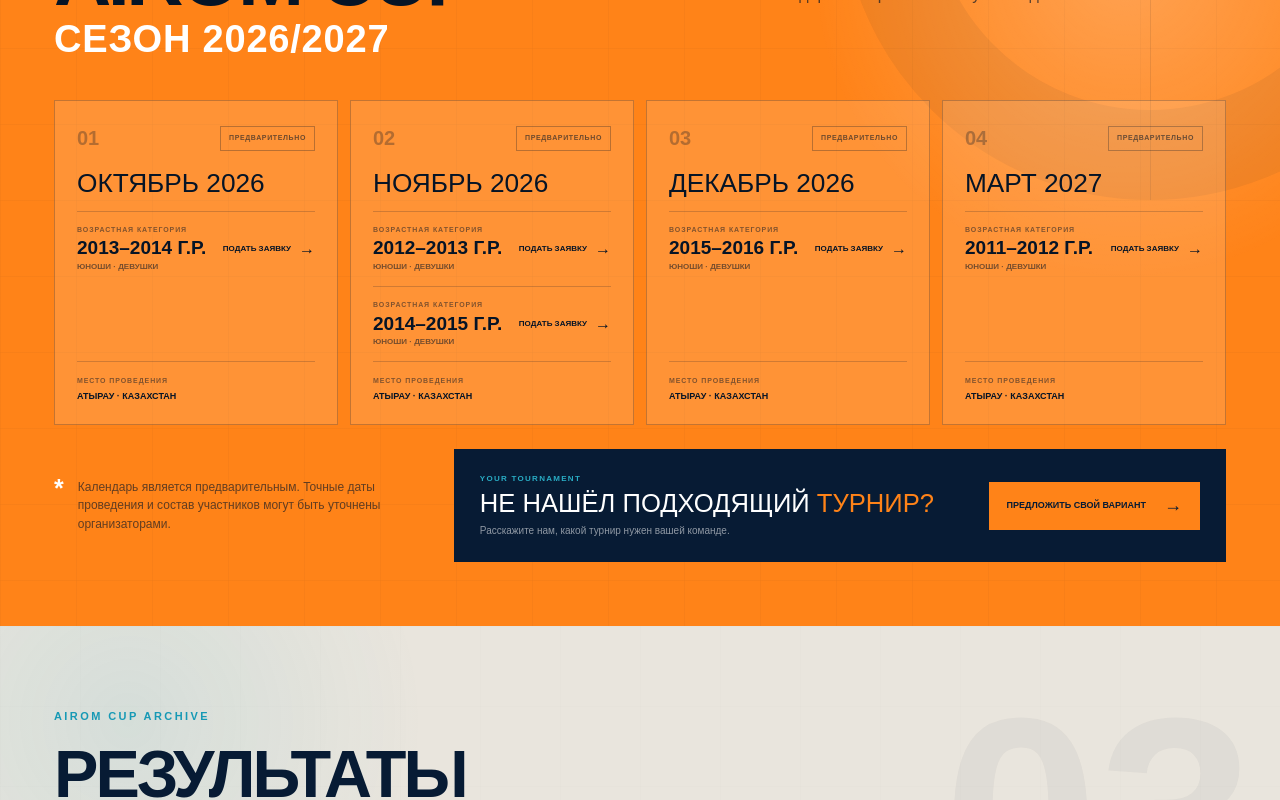
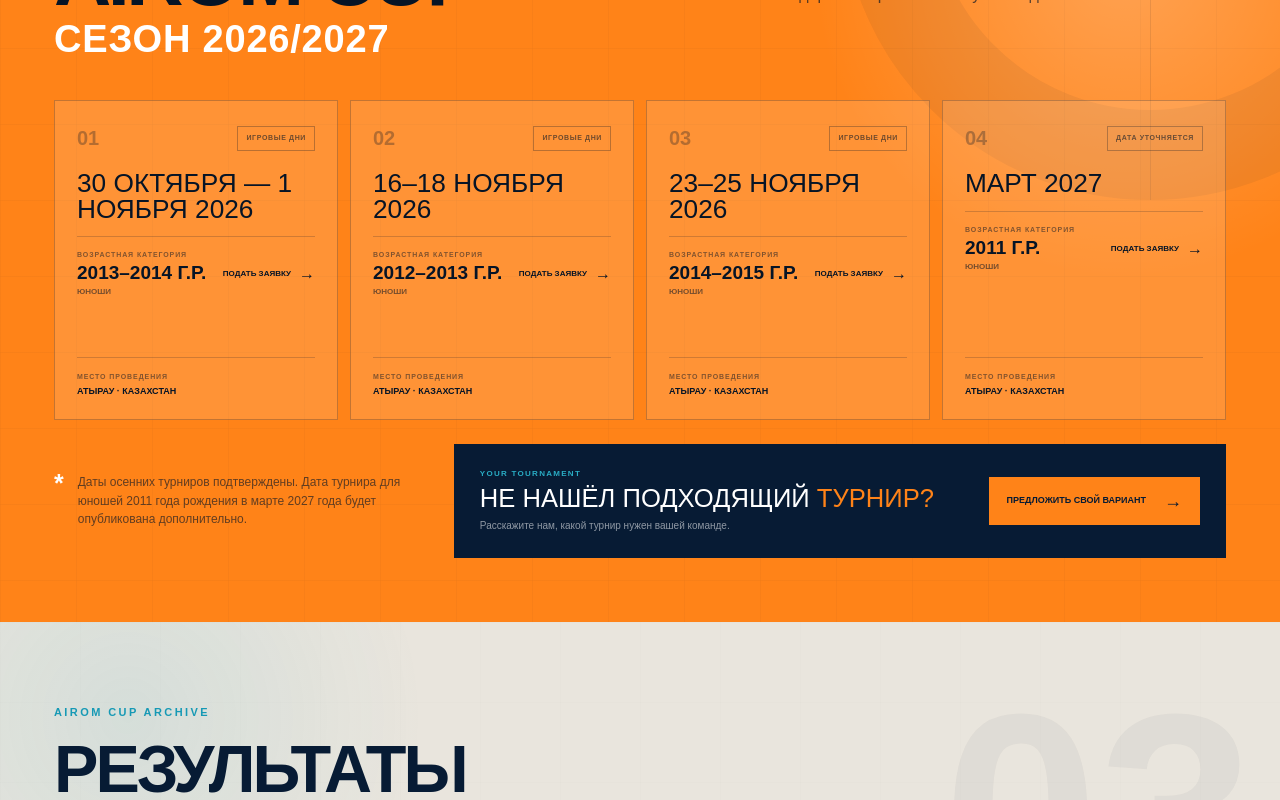
Before and after one commit to ewgftju/airom-cup, a Next.js app: page / in a window 1280 px wide. Shown: the part 980-1780 px from the top of the page. Built offline with nearby package versions, Linux system fonts and the light colour scheme.

Commit message:
Update AIROM CUP tournament calendar

```diff
--- a/src/components/sections/CalendarResults.tsx
+++ b/src/components/sections/CalendarResults.tsx
@@ -50,7 +50,7 @@
               <article key={month[0].dates} className={styles.monthCard}>
                 <div className={styles.monthTopline}>
                   <span>{String(monthIndex + 1).padStart(2, "0")}</span>
-                  <i>{copy.calendar.status}</i>
+                  <i>{month[0].status}</i>
                 </div>
 
                 <h3>{month[0].dates}</h3>
--- a/src/data/tournaments.ts
+++ b/src/data/tournaments.ts
@@ -14,6 +14,8 @@
 
   dates: string;
 
+  status: string;
+
   location: string;
 
   badge: string;
@@ -27,19 +29,21 @@
 
     title: "AIROM CUP",
 
-    allowedCategories: ["boys", "girls"],
+    allowedCategories: ["boys"],
 
-    categoryLabel: "ЮНОШИ · ДЕВУШКИ",
+    categoryLabel: "ЮНОШИ",
 
     age: "2013–2014 Г.Р.",
 
     eligibleBirthYears: ["2013", "2014"],
 
-    dates: "ОКТЯБРЬ 2026",
+    dates: "30 ОКТЯБРЯ — 1 НОЯБРЯ 2026",
+
+    status: "ИГРОВЫЕ ДНИ",
 
     location: "АТЫРАУ · КАЗАХСТАН",
 
-    badge: "ОКТЯБРЬ 2026",
+    badge: "30 ОКТ — 1 НОЯ 2026",
 
     isActive: true,
   },
@@ -49,19 +53,21 @@
 
     title: "AIROM CUP",
 
-    allowedCategories: ["boys", "girls"],
+    allowedCategories: ["boys"],
 
-    categoryLabel: "ЮНОШИ · ДЕВУШКИ",
+    categoryLabel: "ЮНОШИ",
 
     age: "2012–2013 Г.Р.",
 
     eligibleBirthYears: ["2012", "2013"],
 
-    dates: "НОЯБРЬ 2026",
+    dates: "16–18 НОЯБРЯ 2026",
+
+    status: "ИГРОВЫЕ ДНИ",
 
     location: "АТЫРАУ · КАЗАХСТАН",
 
-    badge: "НОЯБРЬ 2026",
+    badge: "16–18 НОЯ 2026",
 
     isActive: true,
   },
@@ -71,19 +77,21 @@
 
     title: "AIROM CUP",
 
-    allowedCategories: ["boys", "girls"],
+    allowedCategories: ["boys"],
 
-    categoryLabel: "ЮНОШИ · ДЕВУШКИ",
+    categoryLabel: "ЮНОШИ",
 
     age: "2014–2015 Г.Р.",
 
     eligibleBirthYears: ["2014", "2015"],
 
-    dates: "НОЯБРЬ 2026",
+    dates: "23–25 НОЯБРЯ 2026",
+
+    status: "ИГРОВЫЕ ДНИ",
 
     location: "АТЫРАУ · КАЗАХСТАН",
 
-    badge: "НОЯБРЬ 2026",
+    badge: "23–25 НОЯ 2026",
 
     isActive: true,
   },
@@ -93,9 +101,9 @@
 
     title: "AIROM CUP",
 
-    allowedCategories: ["boys", "girls"],
+    allowedCategories: ["boys"],
 
-    categoryLabel: "ЮНОШИ · ДЕВУШКИ",
+    categoryLabel: "ЮНОШИ",
 
     age: "2015–2016 Г.Р.",
 
@@ -103,11 +111,13 @@
 
     dates: "ДЕКАБРЬ 2026",
 
+    status: "СНЯТ С КАЛЕНДАРЯ",
+
     location: "АТЫРАУ · КАЗАХСТАН",
 
     badge: "ДЕКАБРЬ 2026",
 
-    isActive: true,
+    isActive: false,
   },
 
   {
@@ -115,15 +125,17 @@
 
     title: "AIROM CUP",
 
-    allowedCategories: ["boys", "girls"],
+    allowedCategories: ["boys"],
 
-    categoryLabel: "ЮНОШИ · ДЕВУШКИ",
+    categoryLabel: "ЮНОШИ",
 
-    age: "2011–2012 Г.Р.",
+    age: "2011 Г.Р.",
 
-    eligibleBirthYears: ["2011", "2012"],
+    eligibleBirthYears: ["2011"],
 
     dates: "МАРТ 2027",
+
+    status: "ДАТА УТОЧНЯЕТСЯ",
 
     location: "АТЫРАУ · КАЗАХСТАН",
 
--- a/src/i18n/translations.ts
+++ b/src/i18n/translations.ts
@@ -20,7 +20,7 @@
       choose: "ВЫБРАТЬ ТУРНИР",
       custom: "ПРЕДЛОЖИТЬ СВОЙ ВАРИАНТ",
       location: "АТЫРАУ · КАЗАХСТАН",
-      categories: "ЮНОШИ · ДЕВУШКИ · МЕЖДУНАРОДНЫЙ",
+      categories: "ЮНОШИ · МЕЖДУНАРОДНЫЙ",
     },
     calendar: {
       eyebrow: "КАЛЕНДАРЬ ТУРНИРОВ",
@@ -30,9 +30,9 @@
       period: "ПЕРИОД",
       category: "ВОЗРАСТНАЯ КАТЕГОРИЯ",
       location: "МЕСТО ПРОВЕДЕНИЯ",
-      status: "ПРЕДВАРИТЕЛЬНО",
+      status: "ИГРОВЫЕ ДНИ",
       apply: "ПОДАТЬ ЗАЯВКУ",
-      note: "Календарь является предварительным. Точные даты проведения и состав участников могут быть уточнены организаторами.",
+      note: "Даты осенних турниров подтверждены. Дата турнира для юношей 2011 года рождения в марте 2027 года будет опубликована дополнительно.",
     },
     results: {
       eyebrow: "AIROM CUP ARCHIVE",
@@ -64,7 +64,7 @@
       custom2: "ПОДХОДЯЩИЙ",
       custom3: "ТУРНИР?",
       customDescription: "Расскажите нам, какой турнир нужен вашей команде.",
-      preferences: ["ЮНОШИ ИЛИ ДЕВУШКИ", "ВОЗРАСТ ИГРОКОВ", "УДОБНЫЕ ДАТЫ"],
+      preferences: ["ЮНОШИ", "ВОЗРАСТ ИГРОКОВ", "УДОБНЫЕ ДАТЫ"],
       propose: "ПРЕДЛОЖИТЬ СВОЙ ВАРИАНТ",
       bottom: "ТВОЯ КОМАНДА · ТВОИ ДАТЫ · ТВОЙ ТУРНИР",
     },
@@ -76,7 +76,7 @@
       body: "Здесь будет размещена подробная информация об истории турнира, его ценностях, организаторах и формате проведения. Текст пока является тестовым — вы сможете заменить его в любое время.",
       facts: [
         { value: "01", label: "МЕЖДУНАРОДНЫЙ ФОРМАТ" },
-        { value: "02", label: "ЮНОШИ И ДЕВУШКИ" },
+        { value: "02", label: "ТУРНИРЫ СРЕДИ ЮНОШЕЙ" },
         { value: "03", label: "АТЫРАУ · КАЗАХСТАН" },
       ],
     },
@@ -112,7 +112,7 @@
       choose: "ТУРНИРДІ ТАҢДАУ",
       custom: "ӨЗ НҰСҚАҢДЫ ҰСЫНУ",
       location: "АТЫРАУ · ҚАЗАҚСТАН",
-      categories: "ҰЛДАР · ҚЫЗДАР · ХАЛЫҚАРАЛЫҚ",
+      categories: "ҰЛДАР · ХАЛЫҚАРАЛЫҚ",
     },
     calendar: {
       eyebrow: "ТУРНИР КҮНТІЗБЕСІ",
@@ -122,9 +122,9 @@
       period: "КЕЗЕҢ",
       category: "ЖАС САНАТЫ",
       location: "ӨТЕТІН ЖЕРІ",
-      status: "АЛДЫН АЛА",
+      status: "ОЙЫН КҮНДЕРІ",
       apply: "ӨТІНІМ БЕРУ",
-      note: "Күнтізбе алдын ала жасалған. Өткізудің нақты күндері мен қатысушылар құрамы ұйымдастырушылармен нақтылануы мүмкін.",
+      note: "Күзгі турнирлердің күндері бекітілді. 2011 жылы туған ұлдар турнирінің 2027 жылғы наурыздағы нақты күні қосымша жарияланады.",
     },
     results: {
       eyebrow: "AIROM CUP МҰРАҒАТЫ",
@@ -156,7 +156,7 @@
       custom2: "ТУРНИР",
       custom3: "ТАБЫЛМАДЫ МА?",
       customDescription: "Командаңызға қандай турнир қажет екенін айтып беріңіз.",
-      preferences: ["ҰЛДАР НЕМЕСЕ ҚЫЗДАР", "ОЙЫНШЫЛАРДЫҢ ЖАСЫ", "ЫҢҒАЙЛЫ КҮНДЕР"],
+      preferences: ["ҰЛДАР", "ОЙЫНШЫЛАРДЫҢ ЖАСЫ", "ЫҢҒАЙЛЫ КҮНДЕР"],
       propose: "ӨЗ НҰСҚАҢДЫ ҰСЫНУ",
       bottom: "СЕНІҢ КОМАНДАҢ · СЕНІҢ КҮНДЕРІҢ · СЕНІҢ ТУРНИРІҢ",
     },
@@ -168,7 +168,7 @@
       body: "Мұнда турнирдің тарихы, құндылықтары, ұйымдастырушылары және өткізу форматы туралы толық ақпарат орналастырылады. Бұл әзірге тестілік мәтін — оны кез келген уақытта ауыстыра аласыз.",
       facts: [
         { value: "01", label: "ХАЛЫҚАРАЛЫҚ ФОРМАТ" },
-        { value: "02", label: "ҰЛДАР МЕН ҚЫЗДАР" },
+        { value: "02", label: "ҰЛДАР АРАСЫНДАҒЫ ТУРНИРЛЕР" },
         { value: "03", label: "АТЫРАУ · ҚАЗАҚСТАН" },
       ],
     },
@@ -204,7 +204,7 @@
       choose: "CHOOSE A TOURNAMENT",
       custom: "SUGGEST YOUR FORMAT",
       location: "ATYRAU · KAZAKHSTAN",
-      categories: "BOYS · GIRLS · INTERNATIONAL",
+      categories: "BOYS · INTERNATIONAL",
     },
     calendar: {
       eyebrow: "TOURNAMENT CALENDAR",
@@ -214,9 +214,9 @@
       period: "PERIOD",
       category: "AGE CATEGORY",
       location: "LOCATION",
-      status: "PROVISIONAL",
+      status: "GAME DAYS",
       apply: "APPLY NOW",
-      note: "This calendar is provisional. Exact tournament dates and participant line-ups may be adjusted by the organizers.",
+      note: "The autumn tournament dates are confirmed. The exact March 2027 date for boys born in 2011 will be announced separately.",
     },
     results: {
       eyebrow: "AIROM CUP ARCHIVE",
@@ -248,7 +248,7 @@
       custom2: "THE RIGHT",
       custom3: "TOURNAMENT?",
       customDescription: "Tell us what kind of tournament your team needs.",
-      preferences: ["BOYS OR GIRLS", "PLAYERS' AGE", "PREFERRED DATES"],
+      preferences: ["BOYS", "PLAYERS' AGE", "PREFERRED DATES"],
       propose: "SUGGEST YOUR FORMAT",
       bottom: "YOUR TEAM · YOUR DATES · YOUR TOURNAMENT",
     },
@@ -260,7 +260,7 @@
       body: "This section will feature the tournament's story, values, organizers and competition format. This is placeholder copy for now — you can replace it at any time.",
       facts: [
         { value: "01", label: "INTERNATIONAL FORMAT" },
-        { value: "02", label: "BOYS AND GIRLS" },
+        { value: "02", label: "BOYS' TOURNAMENTS" },
         { value: "03", label: "ATYRAU · KAZAKHSTAN" },
       ],
     },
@@ -294,17 +294,17 @@
 };
 
 const tournamentDefinitions = [
-  ["airom-cup-2013-2014-oct-2026", "2013–2014", "ОКТЯБРЬ 2026", "ҚАЗАН 2026", "OCTOBER 2026"],
-  ["airom-cup-2012-2013-nov-2026", "2012–2013", "НОЯБРЬ 2026", "ҚАРАША 2026", "NOVEMBER 2026"],
-  ["airom-cup-2014-2015-nov-2026", "2014–2015", "НОЯБРЬ 2026", "ҚАРАША 2026", "NOVEMBER 2026"],
-  ["airom-cup-2015-2016-dec-2026", "2015–2016", "ДЕКАБРЬ 2026", "ЖЕЛТОҚСАН 2026", "DECEMBER 2026"],
-  ["airom-cup-2011-2012-mar-2027", "2011–2012", "МАРТ 2027", "НАУРЫЗ 2027", "MARCH 2027"],
+  ["airom-cup-2013-2014-oct-2026", "2013–2014", "30 ОКТЯБРЯ — 1 НОЯБРЯ 2026", "30 ҚАЗАН — 1 ҚАРАША 2026", "OCT 30 — NOV 1, 2026", "ИГРОВЫЕ ДНИ", "ОЙЫН КҮНДЕРІ", "GAME DAYS"],
+  ["airom-cup-2012-2013-nov-2026", "2012–2013", "16–18 НОЯБРЯ 2026", "16–18 ҚАРАША 2026", "NOV 16–18, 2026", "ИГРОВЫЕ ДНИ", "ОЙЫН КҮНДЕРІ", "GAME DAYS"],
+  ["airom-cup-2014-2015-nov-2026", "2014–2015", "23–25 НОЯБРЯ 2026", "23–25 ҚАРАША 2026", "NOV 23–25, 2026", "ИГРОВЫЕ ДНИ", "ОЙЫН КҮНДЕРІ", "GAME DAYS"],
+  ["airom-cup-2015-2016-dec-2026", "2015–2016", "ДЕКАБРЬ 2026", "ЖЕЛТОҚСАН 2026", "DECEMBER 2026", "СНЯТ С КАЛЕНДАРЯ", "КҮНТІЗБЕДЕН АЛЫНДЫ", "REMOVED"],
+  ["airom-cup-2011-2012-mar-2027", "2011", "МАРТ 2027", "НАУРЫЗ 2027", "MARCH 2027", "ДАТА УТОЧНЯЕТСЯ", "КҮНІ НАҚТЫЛАНАДЫ", "DATE TBC"],
 ] as const;
 
-for (const [id, years, ruDate, kkDate, enDate] of tournamentDefinitions) {
-  tournamentCopy.ru[id] = { title: "AIROM CUP", categoryLabel: "ЮНОШИ · ДЕВУШКИ", age: `${years} Г.Р.`, dates: ruDate, location: "АТЫРАУ · КАЗАХСТАН", badge: ruDate };
-  tournamentCopy.kk[id] = { title: "AIROM CUP", categoryLabel: "ҰЛДАР · ҚЫЗДАР", age: `${years} Т.Ж.`, dates: kkDate, location: "АТЫРАУ · ҚАЗАҚСТАН", badge: kkDate };
-  tournamentCopy.en[id] = { title: "AIROM CUP", categoryLabel: "BOYS · GIRLS", age: `BORN ${years}`, dates: enDate, location: "ATYRAU · KAZAKHSTAN", badge: enDate };
+for (const [id, years, ruDate, kkDate, enDate, ruStatus, kkStatus, enStatus] of tournamentDefinitions) {
+  tournamentCopy.ru[id] = { title: "AIROM CUP", categoryLabel: "ЮНОШИ", age: `${years} Г.Р.`, dates: ruDate, status: ruStatus, location: "АТЫРАУ · КАЗАХСТАН", badge: ruDate };
+  tournamentCopy.kk[id] = { title: "AIROM CUP", categoryLabel: "ҰЛДАР", age: `${years} Т.Ж.`, dates: kkDate, status: kkStatus, location: "АТЫРАУ · ҚАЗАҚСТАН", badge: kkDate };
+  tournamentCopy.en[id] = { title: "AIROM CUP", categoryLabel: "BOYS", age: `BORN ${years}`, dates: enDate, status: enStatus, location: "ATYRAU · KAZAKHSTAN", badge: enDate };
 }
 
 export function localizeTournament(tournament: Tournament, language: Language): Tournament {
@@ -321,7 +321,7 @@
       choose: ["ВЫБРАТЬ", "ТУРНИР"], custom: ["СВОЙ", "ВАРИАНТ"], selected: "ВЫБРАННЫЙ ТУРНИР",
       category: "КАТЕГОРИЯ", age: "ВОЗРАСТ", dates: "ДАТЫ", location: "МЕСТО",
       customEyebrow: "YOUR TOURNAMENT", customSummary: ["МЫ ХОТИМ", "УЗНАТЬ,", "ЧТО НУЖНО ВАМ."],
-      customItems: ["КОМАНДА И ГОРОД", "ЮНОШИ ИЛИ ДЕВУШКИ", "ВОЗРАСТ ИГРОКОВ", "УДОБНЫЕ ДАТЫ"],
+      customItems: ["КОМАНДА И ГОРОД", "ВОЗРАСТ ИГРОКОВ", "УДОБНЫЕ ДАТЫ"],
       footer: "АТЫРАУ · КАЗАХСТАН",
     },
     form: {
@@ -329,7 +329,7 @@
       stepOne: "STEP ONE", teamTitle: ["РАССКАЖИТЕ", "О КОМАНДЕ"], teamDescription: "Начнём с основной информации о вашей команде.",
       teamName: "НАЗВАНИЕ КОМАНДЫ", country: "СТРАНА", city: "ГОРОД", teamPlaceholder: "Например: Barsy Atyrau", countryPlaceholder: "Например: Казахстан", cityPlaceholder: "Например: Атырау",
       stepTwo: "STEP TWO", tournamentTeamTitle: ["ВАША", "КОМАНДА."], customTeamTitle: ["КТО", "ПРИЕДЕТ?"],
-      tournamentTeamDescription: "Выберите категорию и год рождения команды согласно условиям выбранного турнира.", customTeamDescription: "Выберите категорию команды и год рождения игроков.",
+      tournamentTeamDescription: "Укажите год рождения команды согласно условиям выбранного турнира.", customTeamDescription: "Укажите год рождения игроков. Заявки принимаются только от команд юношей.",
       teamCategory: "КАТЕГОРИЯ КОМАНДЫ", setByTournament: "ЗАДАНО УСЛОВИЯМИ ТУРНИРА", tournamentRule: "УСЛОВИЕ ТУРНИРА", teamBirthYear: "ГОД РОЖДЕНИЯ ВАШЕЙ КОМАНДЫ", playersBirthYear: "ГОД РОЖДЕНИЯ ИГРОКОВ", enterBirthYear: "УКАЖИТЕ ГОД РОЖДЕНИЯ", birthYearPlaceholder: "Например: 2017", boys: "ЮНОШИ", girls: "ДЕВУШКИ",
       stepThree: "STEP THREE", confirmTitle: ["ПОДТВЕРДИТЕ", "ВЫБОР."], confirmDescription: "Проверьте выбранный турнир перед продолжением.", selectedTournament: "SELECTED TOURNAMENT", confirmed: "ВЫБОР ПОДТВЕРЖДЁН", confirm: "ПОДТВЕРЖДАЮ ВЫБОР",
       timingTitle: ["КОГДА ВАМ", "УДОБНО?"], timingDescription: "Выберите примерные сроки. Можно указать несколько периодов.", preferredYear: "ЖЕЛАТЕЛЬНЫЙ ГОД", flexible: "НЕ ВАЖНО", approximatePeriod: "ПРИМЕРНЫЙ ПЕРИОД", multiple: "МОЖНО НЕСКОЛЬКО", customDates: "СВОЙ ВАРИАНТ ДАТ", datesPlaceholder: "Например: 15–25 июня",
@@ -347,7 +347,7 @@
       choose: ["ТУРНИРДІ", "ТАҢДАУ"], custom: ["ӨЗ", "НҰСҚАҢ"], selected: "ТАҢДАЛҒАН ТУРНИР",
       category: "САНАТ", age: "ЖАСЫ", dates: "КҮНДЕРІ", location: "ӨТЕТІН ЖЕРІ",
       customEyebrow: "СІЗДІҢ ТУРНИРІҢІЗ", customSummary: ["БІЗ СІЗГЕ", "НЕ ҚАЖЕТ ЕКЕНІН", "БІЛГІМІЗ КЕЛЕДІ."],
-      customItems: ["КОМАНДА ЖӘНЕ ҚАЛА", "ҰЛДАР НЕМЕСЕ ҚЫЗДАР", "ОЙЫНШЫЛАРДЫҢ ЖАСЫ", "ЫҢҒАЙЛЫ КҮНДЕР"],
+      customItems: ["КОМАНДА ЖӘНЕ ҚАЛА", "ОЙЫНШЫЛАРДЫҢ ЖАСЫ", "ЫҢҒАЙЛЫ КҮНДЕР"],
       footer: "АТЫРАУ · ҚАЗАҚСТАН",
     },
     form: {
@@ -355,7 +355,7 @@
       stepOne: "БІРІНШІ ҚАДАМ", teamTitle: ["КОМАНДА", "ТУРАЛЫ"], teamDescription: "Командаңыз туралы негізгі ақпараттан бастайық.",
       teamName: "КОМАНДА АТАУЫ", country: "ЕЛ", city: "ҚАЛА", teamPlaceholder: "Мысалы: Barsy Atyrau", countryPlaceholder: "Мысалы: Қазақстан", cityPlaceholder: "Мысалы: Атырау",
       stepTwo: "ЕКІНШІ ҚАДАМ", tournamentTeamTitle: ["СІЗДІҢ", "КОМАНДАҢЫЗ."], customTeamTitle: ["КІМ", "КЕЛЕДІ?"],
-      tournamentTeamDescription: "Таңдалған турнир шарттарына сәйкес команда санаты мен туған жылын таңдаңыз.", customTeamDescription: "Команда санатын және ойыншылардың туған жылын таңдаңыз.",
+      tournamentTeamDescription: "Таңдалған турнир шарттарына сәйкес команданың туған жылын таңдаңыз.", customTeamDescription: "Ойыншылардың туған жылын көрсетіңіз. Өтінімдер тек ұлдар командаларынан қабылданады.",
       teamCategory: "КОМАНДА САНАТЫ", setByTournament: "ТУРНИР ШАРТТАРЫМЕН БЕЛГІЛЕНГЕН", tournamentRule: "ТУРНИР ШАРТЫ", teamBirthYear: "КОМАНДАҢЫЗДЫҢ ТУҒАН ЖЫЛЫ", playersBirthYear: "ОЙЫНШЫЛАРДЫҢ ТУҒАН ЖЫЛЫ", enterBirthYear: "ТУҒАН ЖЫЛЫН КӨРСЕТІҢІЗ", birthYearPlaceholder: "Мысалы: 2017", boys: "ҰЛДАР", girls: "ҚЫЗДАР",
       stepThree: "ҮШІНШІ ҚАДАМ", confirmTitle: ["ТАҢДАУДЫ", "РАСТАҢЫЗ."], confirmDescription: "Жалғастырмас бұрын таңдалған турнирді тексеріңіз.", selectedTournament: "ТАҢДАЛҒАН ТУРНИР", confirmed: "ТАҢДАУ РАСТАЛДЫ", confirm: "ТАҢДАУДЫ РАСТАЙМЫН",
       timingTitle: ["СІЗГЕ ҚАЙ КЕЗ", "ЫҢҒАЙЛЫ?"], timingDescription: "Шамамен мерзімді таңдаңыз. Бірнеше кезеңді көрсетуге болады.", preferredYear: "ҚАЛАУЛЫ ЖЫЛ", flexible: "МАҢЫЗДЫ ЕМЕС", approximatePeriod: "ШАМАМЕН КЕЗЕҢ", multiple: "БІРНЕШЕУІН ТАҢДАУҒА БОЛАДЫ", customDates: "ӨЗ КҮНДЕРІҢІЗ", datesPlaceholder: "Мысалы: 15–25 маусым",
@@ -373,7 +373,7 @@
       choose: ["CHOOSE A", "TOURNAMENT"], custom: ["YOUR", "FORMAT"], selected: "SELECTED TOURNAMENT",
       category: "CATEGORY", age: "AGE", dates: "DATES", location: "LOCATION",
       customEyebrow: "YOUR TOURNAMENT", customSummary: ["WE WANT", "TO KNOW", "WHAT YOU NEED."],
-      customItems: ["TEAM AND CITY", "BOYS OR GIRLS", "PLAYERS' AGE", "PREFERRED DATES"],
+      customItems: ["TEAM AND CITY", "PLAYERS' AGE", "PREFERRED DATES"],
       footer: "ATYRAU · KAZAKHSTAN",
     },
     form: {
@@ -381,7 +381,7 @@
       stepOne: "STEP ONE", teamTitle: ["TELL US", "ABOUT YOUR TEAM"], teamDescription: "Let's start with the basic information about your team.",
       teamName: "TEAM NAME", country: "COUNTRY", city: "CITY", teamPlaceholder: "Example: Barsy Atyrau", countryPlaceholder: "Example: Kazakhstan", cityPlaceholder: "Example: Atyrau",
       stepTwo: "STEP TWO", tournamentTeamTitle: ["YOUR", "TEAM."], customTeamTitle: ["WHO IS", "COMING?"],
-      tournamentTeamDescription: "Choose the category and birth year that meet the selected tournament's conditions.", customTeamDescription: "Choose the team category and the players' birth year.",
+      tournamentTeamDescription: "Choose the team's birth year according to the selected tournament's conditions.", customTeamDescription: "Enter the players' birth year. Applications are accepted for boys' teams only.",
       teamCategory: "TEAM CATEGORY", setByTournament: "SET BY TOURNAMENT CONDITIONS", tournamentRule: "TOURNAMENT RULE", teamBirthYear: "YOUR TEAM'S BIRTH YEAR", playersBirthYear: "PLAYERS' BIRTH YEAR", enterBirthYear: "ENTER BIRTH YEAR", birthYearPlaceholder: "Example: 2017", boys: "BOYS", girls: "GIRLS",
       stepThree: "STEP THREE", confirmTitle: ["CONFIRM YOUR", "SELECTION."], confirmDescription: "Check the selected tournament before continuing.", selectedTournament: "SELECTED TOURNAMENT", confirmed: "SELECTION CONFIRMED", confirm: "CONFIRM SELECTION",
       timingTitle: ["WHEN WORKS", "FOR YOU?"], timingDescription: "Choose approximate dates. You can select more than one period.", preferredYear: "PREFERRED YEAR", flexible: "FLEXIBLE", approximatePeriod: "APPROXIMATE PERIOD", multiple: "MULTIPLE CHOICE", customDates: "YOUR DATES", datesPlaceholder: "Example: June 15–25",
```
Also changed, not shown: src/components/application/ApplicationForm.tsx (+8 -49 lines).
